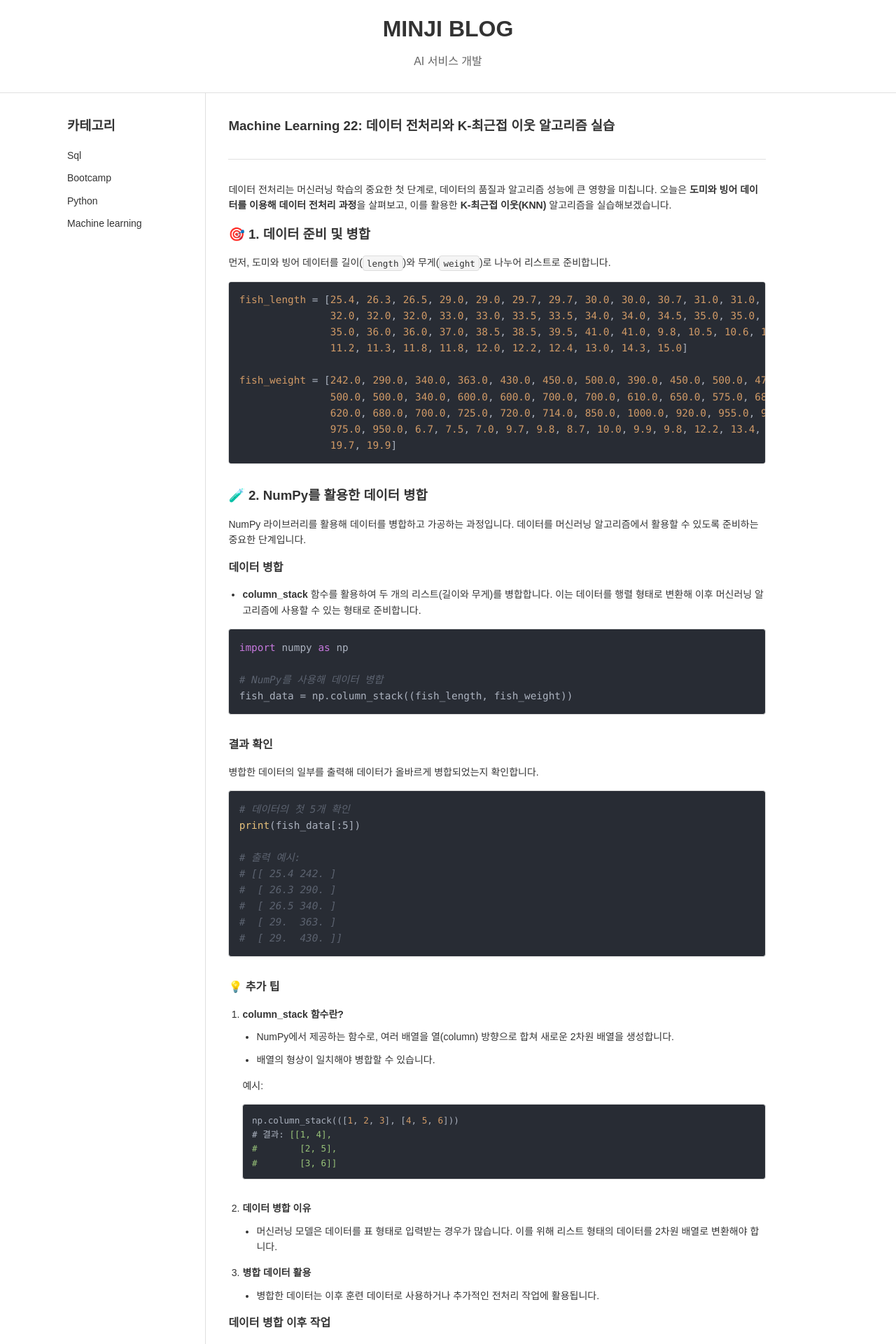
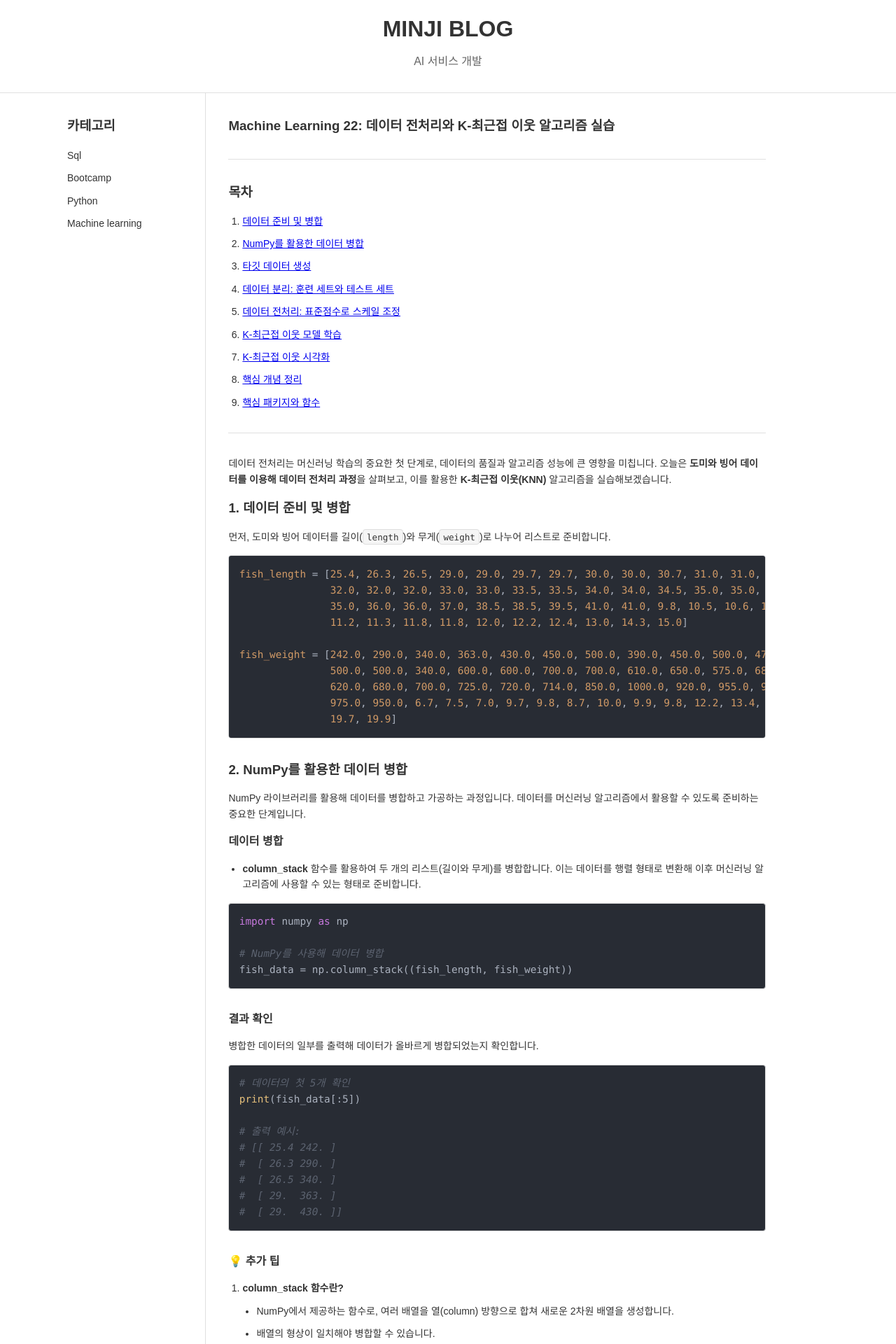
Before and after one commit to Mminzy22/Blog, a Jekyll site: the page built from _posts/Machine-Learning/2024-12-09-Machine-Learning22.md, in a window 1280 px wide. Shown: the top 1920 px of the page at 70% size. Built offline with Jekyll 4.4.1, drawn with Linux system fonts in a browser that asks for light colours; nearby versions of some CDN libraries; comment, search, counter and statistics services are not loaded; some of the changed text lies outside the part shown.

Commit message:
update css

````diff
--- a/_posts/Machine-Learning/2024-12-09-Machine-Learning22.md
+++ b/_posts/Machine-Learning/2024-12-09-Machine-Learning22.md
@@ -5,10 +5,24 @@ date: 2024-12-09
 categories: [Machine Learning]
 ---
 
+### **목차**
+1. [데이터 준비 및 병합](#1-데이터-준비-및-병합)
+2. [NumPy를 활용한 데이터 병합](#2-numpy를-활용한-데이터-병합)
+3. [타깃 데이터 생성](#3-타깃-데이터-생성)
+4. [데이터 분리: 훈련 세트와 테스트 세트](#4-데이터-분리-훈련-세트와-테스트-세트)
+5. [데이터 전처리: 표준점수로 스케일 조정](#5-데이터-전처리-표준점수로-스케일-조정)
+6. [K-최근접 이웃 모델 학습](#6-k-최근접-이웃-모델-학습)
+7. [K-최근접 이웃 시각화](#7-k-최근접-이웃-시각화)
+8. [핵심 개념 정리](#8-핵심-개념-정리)
+9. [핵심 패키지와 함수](#9-핵심-패키지와-함수)
+
+---
+
+
 데이터 전처리는 머신러닝 학습의 중요한 첫 단계로, 데이터의 품질과 알고리즘 성능에 큰 영향을 미칩니다. 오늘은 **도미와 빙어 데이터를 이용해 데이터 전처리 과정**을 살펴보고, 이를 활용한 **K-최근접 이웃(KNN)** 알고리즘을 실습해보겠습니다.
 
 
-### 🎯 1. 데이터 준비 및 병합
+### 1. 데이터 준비 및 병합
 
 먼저, 도미와 빙어 데이터를 길이(`length`)와 무게(`weight`)로 나누어 리스트로 준비합니다.
 
@@ -26,7 +40,7 @@ fish_weight = [242.0, 290.0, 340.0, 363.0, 430.0, 450.0, 500.0, 390.0, 450.0, 50
 ```
 
 
-### 🧪 2. NumPy를 활용한 데이터 병합
+### 2. NumPy를 활용한 데이터 병합
 
 NumPy 라이브러리를 활용해 데이터를 병합하고 가공하는 과정입니다. 데이터를 머신러닝 알고리즘에서 활용할 수 있도록 준비하는 중요한 단계입니다.
 
@@ -81,7 +95,7 @@ print(fish_data[:5])
 이제 데이터를 NumPy 배열로 변환했으므로, **타깃 데이터(fish_target)**도 준비해야 합니다. 이어지는 과정에서 데이터를 훈련 세트와 테스트 세트로 나눌 수 있습니다.
 
 
-### 🎯 3. 타깃 데이터 생성
+### 3. 타깃 데이터 생성
 
 타깃 데이터는 머신러닝 알고리즘이 학습해야 할 정답(레이블)입니다. 여기서는 **도미**를 `1`로, **빙어**를 `0`으로 설정하여 타깃 데이터를 생성합니다.
 
@@ -140,7 +154,7 @@ print(fish_target)
 타깃 데이터는 이후 훈련 데이터와 함께 모델에 입력됩니다. 모델은 이 데이터를 기반으로 도미와 빙어를 구분하는 규칙을 학습하게 됩니다.
 
 
-### ✂️ 4. 데이터 분리: 훈련 세트와 테스트 세트
+### 4. 데이터 분리: 훈련 세트와 테스트 세트
 
 모델을 훈련시키기 위해서는 데이터를 두 부분으로 나누는 것이 중요합니다:
 - **훈련 세트**: 모델을 학습시키는 데 사용되는 데이터
@@ -238,7 +252,7 @@ print(test_target)
 데이터 분리가 완료되었으니, **k-최근접 이웃 알고리즘**을 사용해 모델을 훈련하고 평가하는 단계로 진행할 수 있습니다
 
 
-### 🎨 5. 데이터 전처리: 표준점수로 스케일 조정
+### 5. 데이터 전처리: 표준점수로 스케일 조정
 
 **데이터 전처리**는 머신러닝 모델 성능을 향상시키기 위해 데이터를 가공하는 단계입니다. 특히, **거리 기반 알고리즘**(예: k-최근접 이웃)에서는 특성의 스케일(범위)이 서로 다르면 문제가 발생할 수 있습니다.
 
@@ -350,7 +364,7 @@ plt.show()
    - 특성 간 범위가 다르면 특정 특성이 결과에 영향을 더 많이 줄 수 있으므로, 이를 방지하려면 **표준화**가 필수입니다.
 
 
-### 🎯 6. K-최근접 이웃 모델 학습
+### 6. K-최근접 이웃 모델 학습
 
 표준점수로 변환된 데이터를 활용해 **k-최근접 이웃 모델**을 학습시키고 평가합니다.
 이번 단계에서는 변환된 데이터를 사용해 모델을 다시 훈련하고, **새로운 데이터의 예측**과 **k-최근접 이웃 시각화**를 진행합니다.
@@ -471,7 +485,7 @@ plt.show()
    - 항상 훈련 세트의 평균과 표준편차를 기준으로 새로운 데이터를 변환해야 합니다.
 
 
-### 🎨 7. K-최근접 이웃 시각화
+### 7. K-최근접 이웃 시각화
 
 이 단계에서는 **k-최근접 이웃 알고리즘**을 시각적으로 이해하기 위해 산점도를 활용합니다.
 모델의 예측 과정과 새로운 샘플이 훈련 데이터와 어떤 관계를 가지는지 확인합니다.
@@ -580,7 +594,7 @@ k-최근접 이웃 알고리즘은 새로운 데이터를 예측하기 위해 **
    - 데이터를 시각화하면 모델의 학습 및 예측 결과를 더 쉽게 이해할 수 있습니다.
 
 
-### 📦 핵심 패키지와 함수
+### 핵심 패키지와 함수
 
 머신러닝 작업에서 자주 사용하는 **Python 라이브러리**와 이번 실습에서 활용한 함수들을 정리합니다. 📂
 
--- a/assets/css/style.css
+++ b/assets/css/style.css
@@ -170,6 +170,30 @@ code {
     border: 1px solid #ddd; /* 얇은 테두리 */
 }
 
+/* 목차 전체 스타일 */
+.toc {
+    font-family: Arial, sans-serif;
+    margin: 20px 0;
+    padding: 0;
+    list-style-type: none;
+}
+
+.toc li {
+    margin-bottom: 10px;
+}
+
+/* 목차 링크 스타일 */
+.toc a {
+    text-decoration: none; /* 밑줄 제거 */
+    color: #0078D7; /* 링크 색상 */
+    font-weight: bold;
+    transition: color 0.3s ease; /* 호버 효과 */
+}
+
+.toc a:hover {
+    color: #0056a3; /* 호버 시 색상 변경 */
+}
+
 h2 {
     color: #333;
     margin-bottom: 15px;
````
Also changed, not shown: _posts/Machine-Learning/2024-12-06-Machine-Learning20.md (+21 -8 lines), _posts/Machine-Learning/2024-12-09-Machine-Learning21.md (+18 -9 lines), _posts/Machine-Learning/2024-12-10-Machine-Learning23.md (+13 -36 lines).
